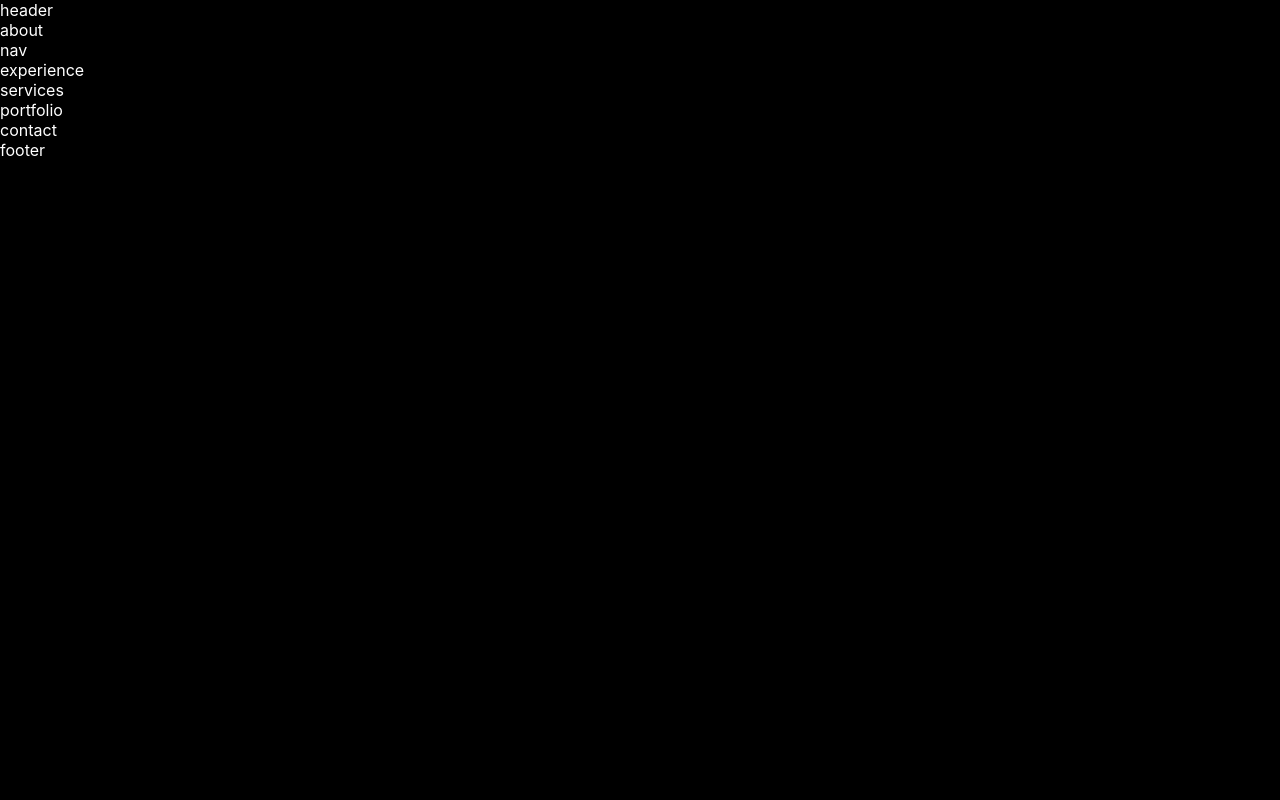
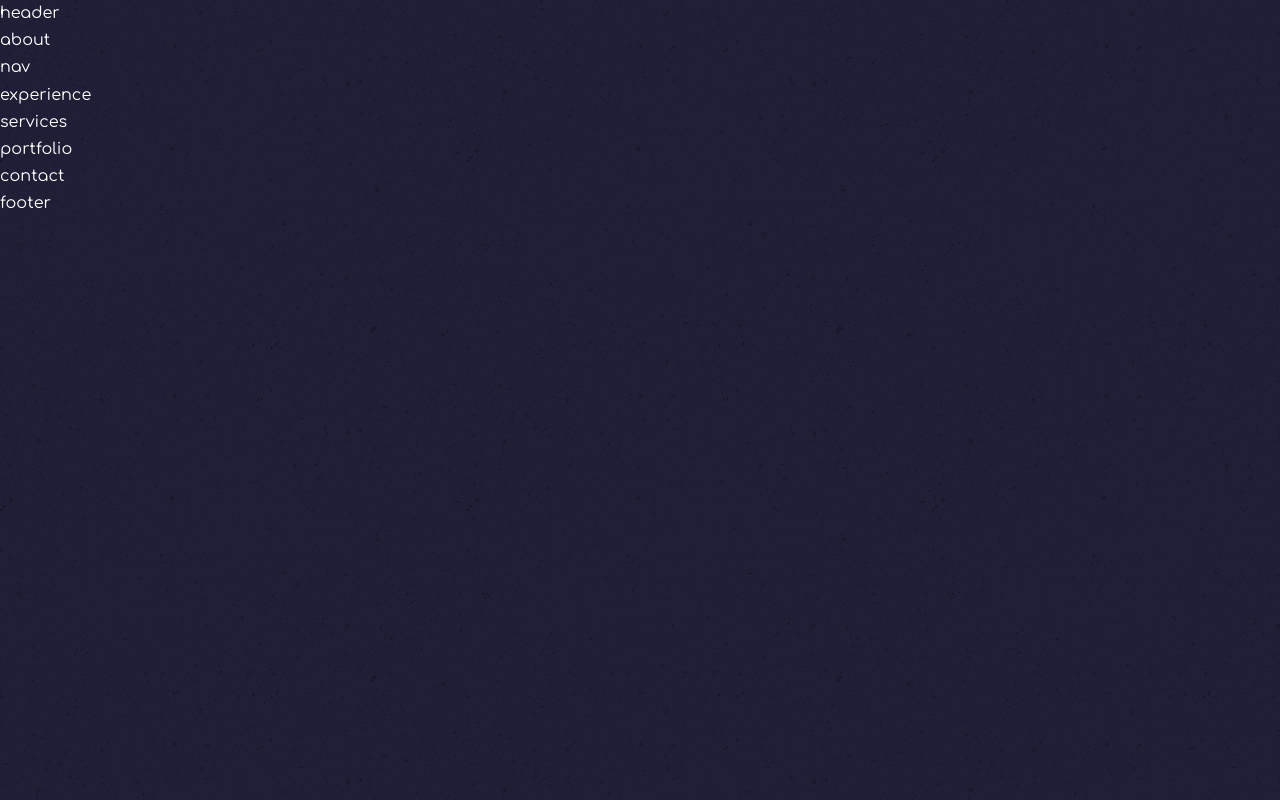
Before and after one commit to daddykoala/my-portfolio, a React (Create React App) app: page / in a window 1280 px wide. Built offline with nearby package versions, Linux system fonts and the light colour scheme.

Commit message:
add general css style

```diff
--- a/src/index.css
+++ b/src/index.css
@@ -1,15 +1,133 @@
-body {
+@import url('https://fonts.googleapis.com/css2?family=Comfortaa:wght@300;400;500;600;700&display=swap');
+
+* {
   margin: 0;
-  font-family: -apple-system, BlinkMacSystemFont, 'Segoe UI', 'Roboto', 'Oxygen',
-    'Ubuntu', 'Cantarell', 'Fira Sans', 'Droid Sans', 'Helvetica Neue',
-    sans-serif;
-  -webkit-font-smoothing: antialiased;
-  -moz-osx-font-smoothing: grayscale;
-  background: black;
-  color: white;
+  padding: 0;
+  border: 0;
+  outline: 0;
+  box-sizing: border-box;
+  list-style: none;
+  text-decoration: none;
 }
 
-code {
-  font-family: source-code-pro, Menlo, Monaco, Consolas, 'Courier New',
-    monospace;
+:root {
+  --color-bg: #1f1f38;
+  --color-bg-variant:#2c2c6c;
+  --color-primary:
+  --color-primary-variant:rgba(77,181,255,0.4);
+  --color-white: #fff;
+  --color-light: rgba(255,255,255,0.6);
+
+  --transition: all 400ms ease;
+
+  --container-width-lg: 75%;
+  --container-width-md: 86%;
+  --container-width-ms:90%;
+
 }
+
+html{
+  scroll-behavior: smooth;
+}
+
+::-webkit-scrollbar {
+  display: none;
+}
+
+body {
+  font-family: 'Comfortaa', cursive;
+  background: var(--color-bg);
+  color:var(--color-white);
+  line-height: 1.7;
+  background-image: url(../src/assets/asfalt-dark.png);
+}
+
+.container {
+
+  width: var(--container-width-lg);
+  margin: 0 auto;
+}
+
+h1, h2, h3, h4, h5 {
+  font-weight: 500;
+}
+
+h1 {
+  font-size: 2.5rem;
+}
+
+section {
+  margin-top: 8rem;
+}
+
+section > h2,
+section >h5 {
+  text-align: center;
+  color:var(--color-light);
+}
+
+section > h2 {
+  color: var(--color-primary);
+  margin-bottom: 3rem;
+}
+.text-light {
+  color:var(--color-light);
+}
+
+a {
+  color:var(--color-primary);
+  transition:var(--transition)
+}
+
+a:hover {
+  color: var(--color-white);
+}
+
+.btn {
+  width: max-content;
+  display: inline-block;
+  color: var(--color-primary);
+  padding: 0.75rem 1.2rem;
+  border-radius: 0.4rem;
+  cursor: pointer;
+  border: 1px solid var(--color-primary);
+  transition: var(--transition);
+}
+
+.btn:hover {
+  background: var(--color-white);
+  color: var(--color-bg);
+  border-color: transparent;
+}
+
+img {
+  display: block;
+  width: 100%;
+  object-fit: cover;
+}
+
+/*==========media queries============*/
+
+@media screen and (max-width: 1024px ) {
+  .container {
+    width:var(--container-width-md)
+  }
+
+  section {
+
+    margin-top: 6rem ;
+  }
+}
+
+/*==========media queries (small devices)============*/
+
+@media screen and (max-width: 600px ) {
+  .container {
+    width:var(--container-width-sm)
+  }
+
+  section > h2{
+
+    margin-bottom: 2rem ;
+  }
+}
```
Also changed, not shown: src/assets/asfalt-dark.png (added), src/assets/black-felt.png (added).
